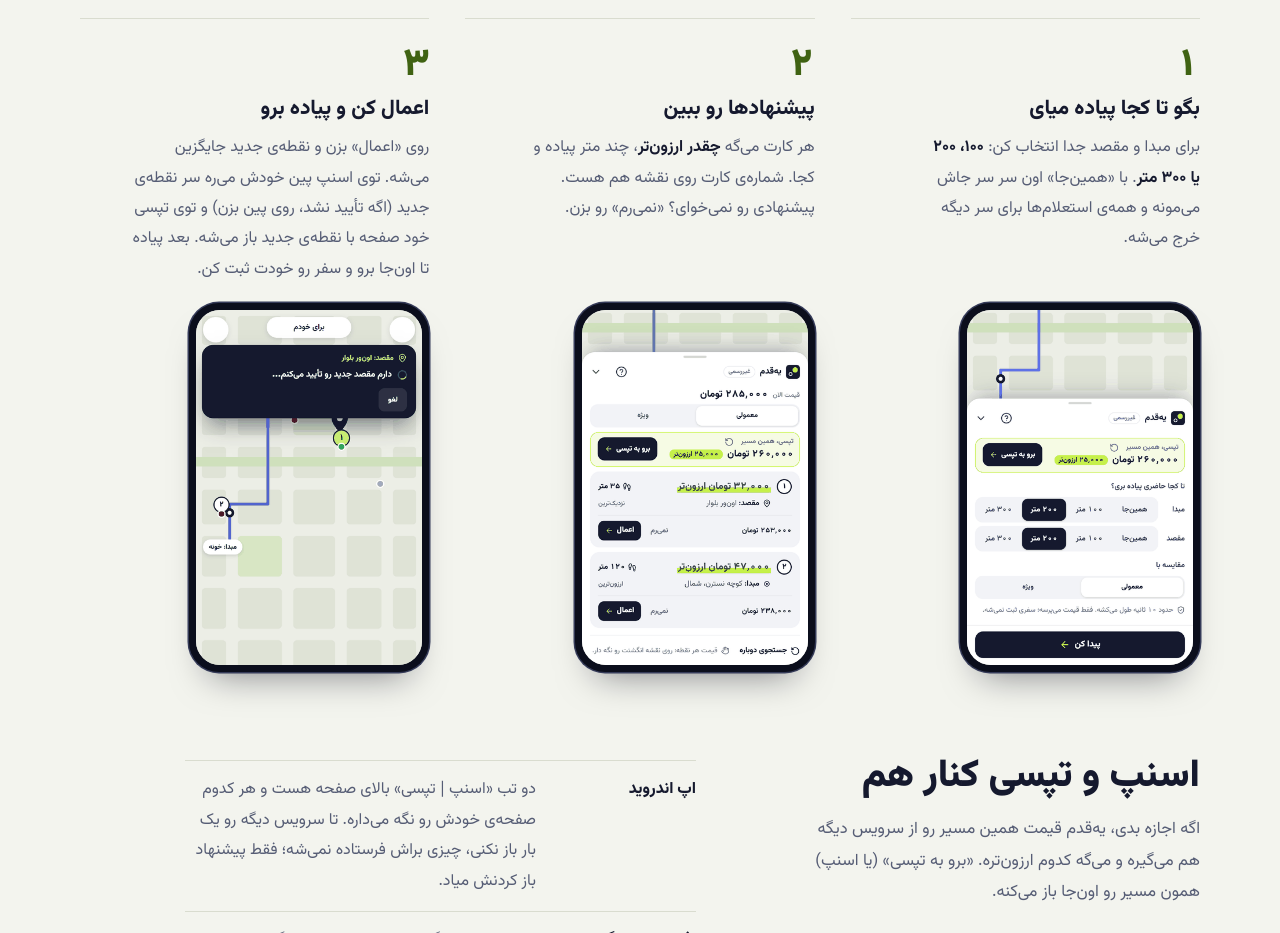
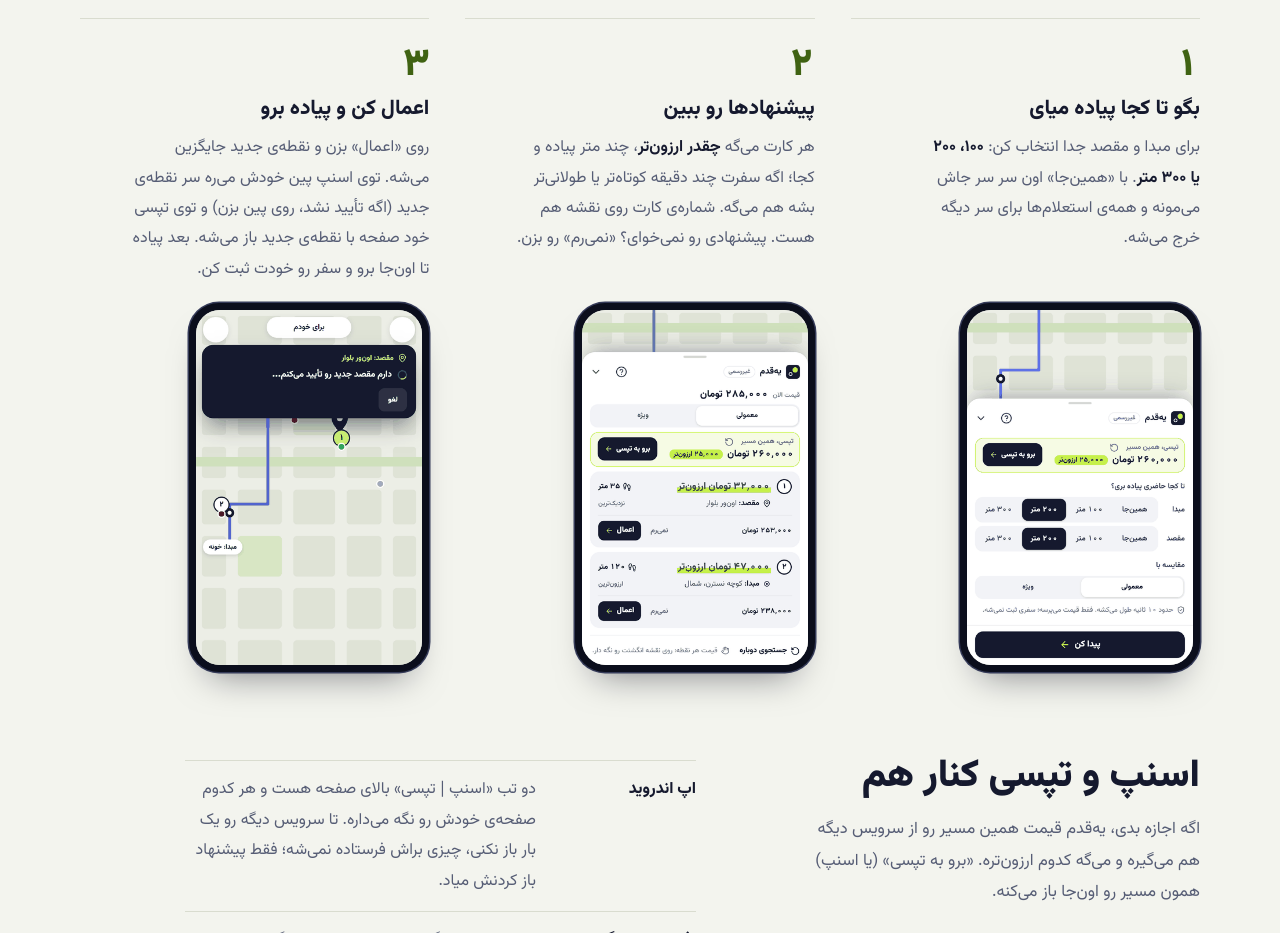
Before and after one commit to MehdiHadizadeh/yeghadam, a browser extension: page site/index.html in a window 1280 px wide. Shown: the part 960-1893 px from the top of the page. Drawn offline with Linux system fonts and the light colour scheme; no server answers.

Commit message:
Release 2.7.1

```diff
--- a/package.json
+++ b/package.json
@@ -1,6 +1,6 @@
 {
   "name": "yeghadam",
-  "version": "2.7.0",
+  "version": "2.7.1",
   "private": true,
   "description": "Finds a cheaper pickup or drop-off point a few steps away in the Snapp and Tapsi passenger web apps, and compares the two services.",
   "license": "MIT",
--- a/site/index.html
+++ b/site/index.html
@@ -268,7 +268,7 @@
         <li>
           <div class="t"><span class="n" aria-hidden="true">۲</span>
           <h3>پیشنهادها رو ببین</h3>
-          <p>هر کارت می‌گه <b>چقدر ارزون‌تر</b>، چند متر پیاده و کجا. شماره‌ی کارت روی نقشه هم هست. پیشنهادی رو نمی‌خوای؟ «نمی‌رم» رو بزن.</p></div>
+          <p>هر کارت می‌گه <b>چقدر ارزون‌تر</b>، چند متر پیاده و کجا؛ اگه سفرت چند دقیقه کوتاه‌تر یا طولانی‌تر بشه هم می‌گه. شماره‌ی کارت روی نقشه هم هست. پیشنهادی رو نمی‌خوای؟ «نمی‌رم» رو بزن.</p></div>
           <div class="phone"><img src="img/screen-results.png" width="390" height="844" loading="lazy" alt="کارت‌های پیشنهاد با مبلغ صرفه و فاصله‌ی پیاده‌روی"></div>
         </li>
         <li>
```
Also changed, not shown: CHANGELOG.md, README.md.
